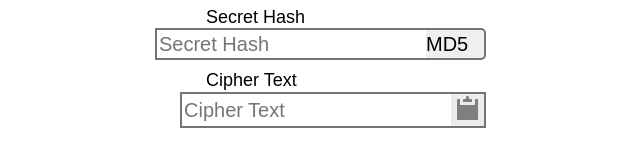
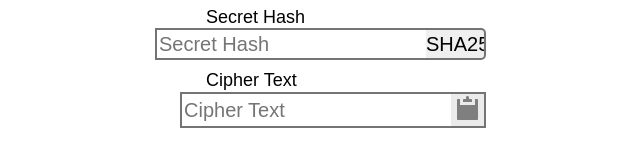
Before and after one commit to ZVernam/vernam-cipher, a website with bundled scripts: page src/index.html in a window 1280 px wide. Shown: the part 257-424 px from the top of the page, 294-934 px from the left. Built offline with nearby package versions, Linux system fonts and the light colour scheme; files whose address does not match are found by name.

Commit message:
SHA256 by default

```diff
--- a/src/index.html
+++ b/src/index.html
@@ -40,9 +40,9 @@
                 <div class="panel__group">
                     <input id="encrypt-secret-hash" class="panel__input" type="text" placeholder="Secret Hash" readonly>
                     <select id="encrypt-hash-algo" class="panel__select" title="Hash Algorithm">
-                        <option selected>MD5</option>
+                        <option>MD5</option>
                         <option>SHA1</option>
-                        <option>SHA256</option>
+                        <option selected>SHA256</option>
                     </select>
                 </div>
             </div>
```
